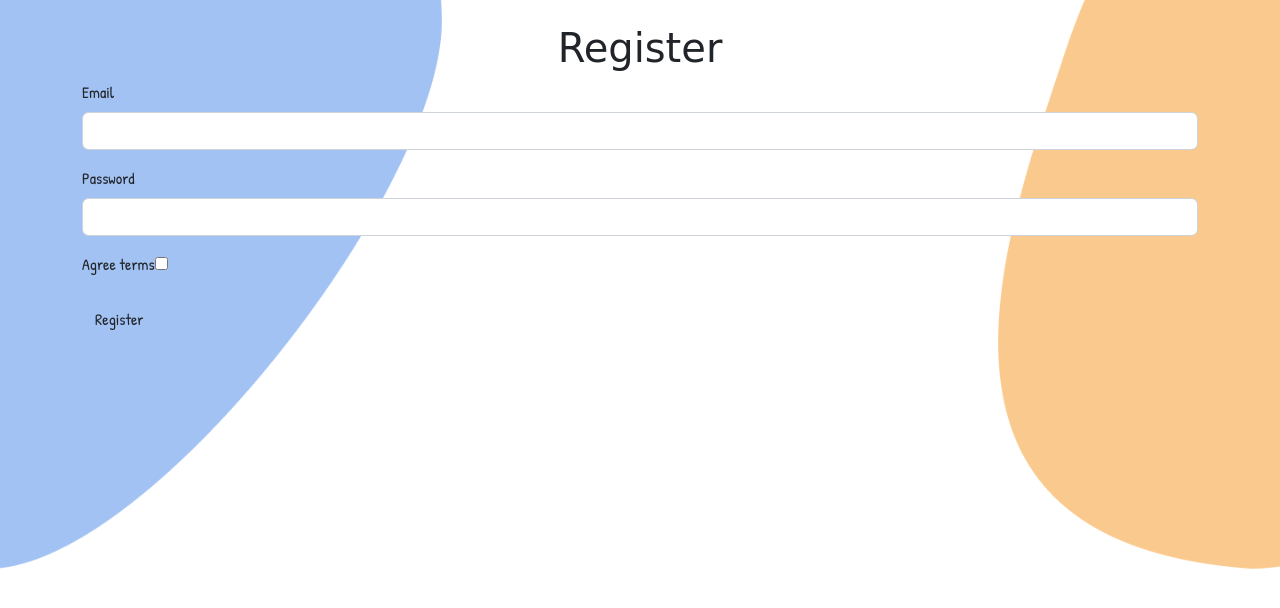
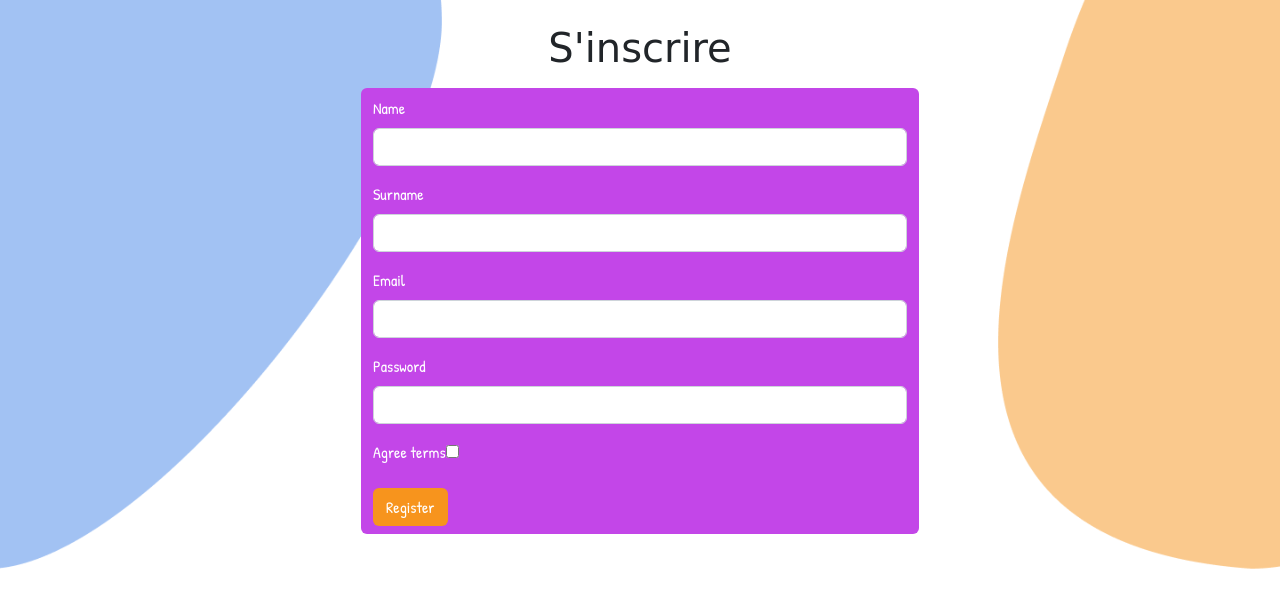
Before and after one commit to NassimaSi-bachir/projet-4-StudyBuddy, a Symfony app: template templates/registration/register.html.twig in a window 1280 px wide. Shown: the part 122-730 px from the top of the page. Run offline with Twig, Linux system fonts and the light colour scheme; the template is opened without the code that fills it, so the values that code supplies are empty; form fields are guessed from the names that the template uses; some libraries are stand-ins or nearby versions; some web fonts are replaced.

Commit message:
register

```diff
--- a/migrations/Version20230601100012.php
+++ b/migrations/Version20230601122302.php
@@ -10,7 +10,7 @@ use Doctrine\Migrations\AbstractMigration;
 /**
  * Auto-generated Migration: Please modify to your needs!
  */
-final class Version20230601100012 extends AbstractMigration
+final class Version20230601122302 extends AbstractMigration
 {
     public function getDescription(): string
     {
--- a/public/css/style-studybuddy.css
+++ b/public/css/style-studybuddy.css
@@ -56,21 +56,20 @@ nav img {
 }
 
 /* Code pour login */
-#login-container {
+#login-container, #profil-container, #register-container {
     background-color: #C346E8;
-    border-radius: 3%;
-    padding-bottom: 3%;
-    display: flex;
-    flex-direction: column;
     gap:5px;
-    width: 30%;
     color:white;
 }
 
-#login-button {
+#login-button, #profil-button, #register-button {
     background-color:#F7941D;
-    margin-top: 15px;
     color: white;
+}
+
+#login-button:hover,  #profil-button:hover, #register-button:hover {
+    background-color:gold;
+    color: black;
 }
 
 #login-inscrire{
--- a/templates/registration/register.html.twig
+++ b/templates/registration/register.html.twig
@@ -7,15 +7,21 @@
         <div class="alert alert-danger" role="alert">{{ flash_error }}</div>
     {% endfor %}
 
-    <h1>Register</h1>
+    <h1>S'inscrire</h1>
 
+{# py=padding vertical , je mets 2 mais ça peut aller jusqu'à 5#}
+<div class="container m-auto w-50 mt-3 rounded py-2" id="register-container">
     {{ form_start(registrationForm) }}
+                {{ form_row(registrationForm.name) }}
+                        {{ form_row(registrationForm.surname) }}
         {{ form_row(registrationForm.email) }}
         {{ form_row(registrationForm.plainPassword, {
             label: 'Password'
         }) }}
+
         {{ form_row(registrationForm.agreeTerms) }}
+    {{ form_end(registrationForm)}}
+        <button type="submit" class="btn" id="register-button">Register</button>
 
-        <button type="submit" class="btn">Register</button>
-    {{ form_end(registrationForm) }}
+</div>
 {% endblock %}
--- a/templates/security/login.html.twig
+++ b/templates/security/login.html.twig
@@ -16,9 +16,9 @@
 
     <h3 class="text-center mb-5">Pour profiter pleinement de notre offre, veuillez vous-connecter.</h3>
 
-<div class="container m-auto " id="login-container">
+<div class="container m-auto w-50" id="login-container">
 
-    <h1 class="h3 mb-3 font-weight-normal" id="login-titre">Se connecter </h1>
+    <h1 class=" mb-3 font-weight-normal" id="login-titre">Se connecter </h1>
 
     <label for="inputEmail">Email</label>
     <input type="email" value="{{ last_username }}" name="email" id="inputEmail" class="form-control" placeholder="Email" autocomplete="email" required autofocus>
```
Also changed, not shown: migrations/Version20230531161131.php (deleted, +0 -31 lines).
